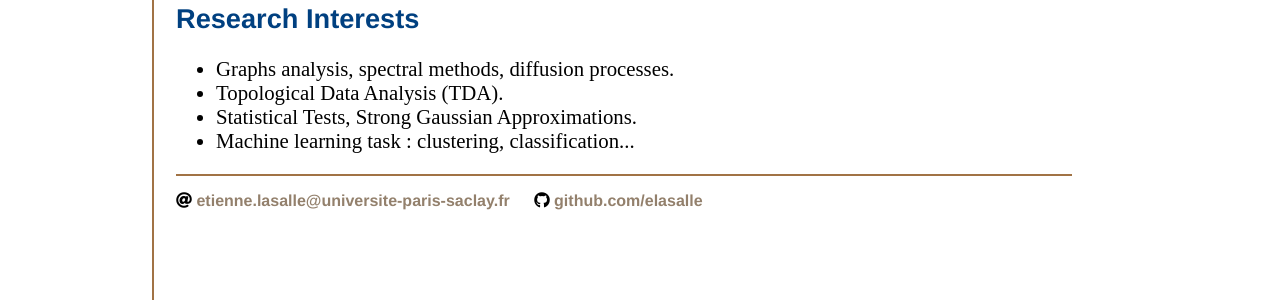
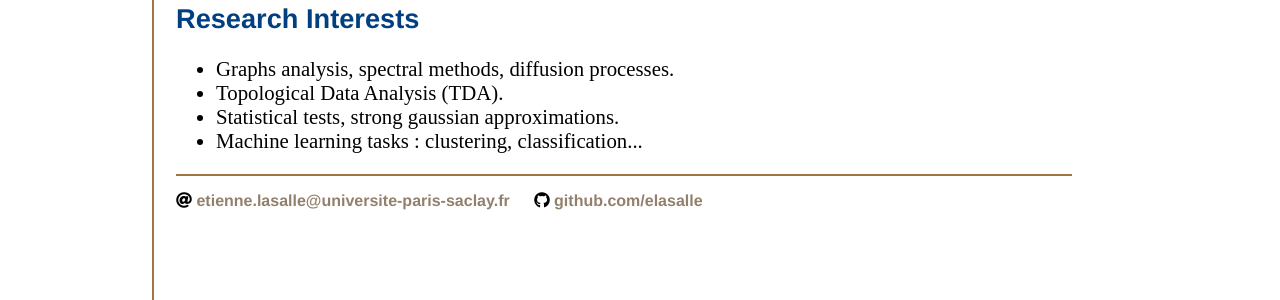
Before and after one commit to elasalle/elasalle.github.io, a Jekyll site: the page built from index.html, in a window 1280 px wide. Shown: the part 441-741 px from the top of the page. Built offline with Jekyll 4.4.1, drawn with Linux system fonts in a browser that asks for light colours.

Commit message:
High case fix

```diff
--- a/index.html
+++ b/index.html
@@ -34,7 +34,7 @@ title: Etienne Lasalle's Webpage
 	<ul class="normalsize">
 		<li>Graphs analysis, spectral methods, diffusion processes.</li>
 		<li>Topological Data Analysis (TDA).</li>
-		<li>Statistical Tests, Strong Gaussian Approximations.</li>
-		<li>Machine learning task : clustering, classification...</li>
+		<li>Statistical tests, strong gaussian approximations.</li>
+		<li>Machine learning tasks : clustering, classification...</li>
 	</ul>
 </div><!-- /.blurb -->
```
